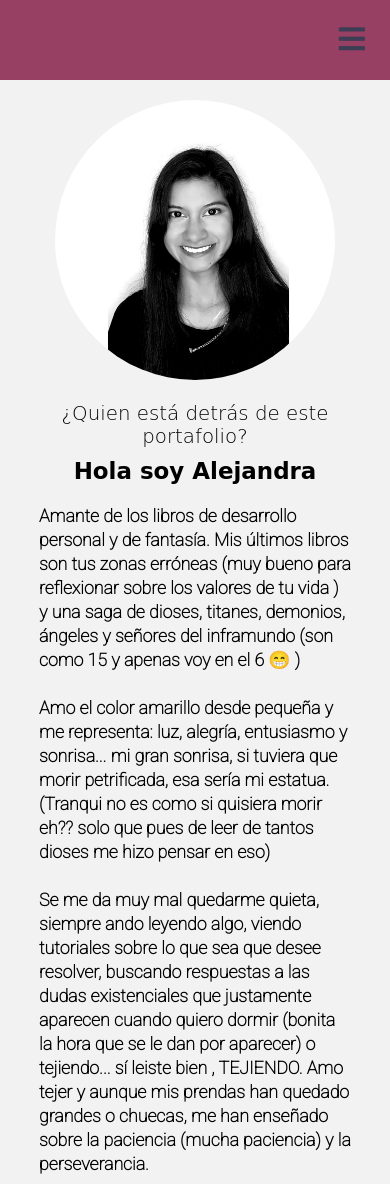
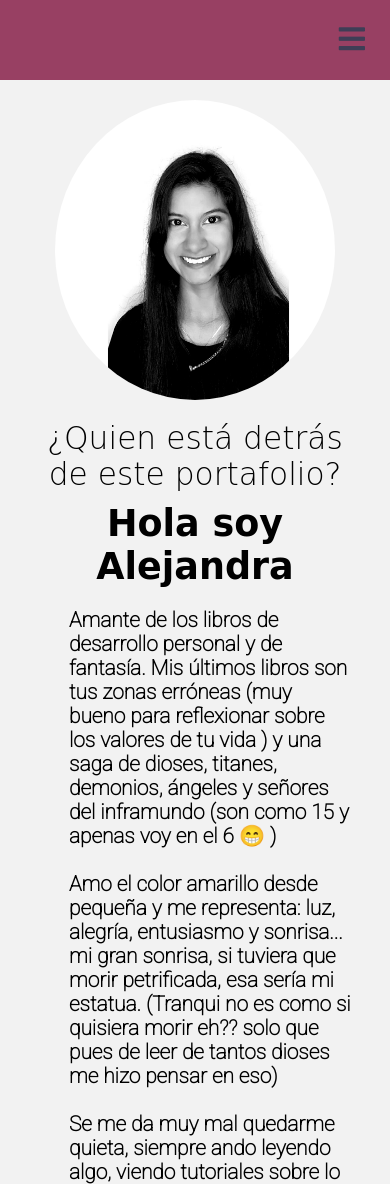
Before and after one commit to malemartinez/portafolio-base, a plain HTML site: page Sobremi.html in a window 390 px wide. Shown: the top 1184 px of the page. Drawn offline with Linux system fonts and the light colour scheme; a web font is replaced by a local one.

Commit message:
correccion de seccion sobre mi, adicion de codigo css para el responsive

```diff
--- a/Sobremi.html
+++ b/Sobremi.html
@@ -40,17 +40,17 @@
             <section class="section-contacto">
                 <div class="section-flex-container">
 
-                    <figure>
-                        <img src="./imagenes/foto perfil2.png" alt="imagenPerfil" class="img-contact" alt="">
-                    </figure>
+                    <!-- <figure>
+                    </figure> -->
+                    <img src="./imagenes/foto perfil2.png" alt="imagenPerfil" class="img-contact" alt="">
                     <div class="contact-flex-container">
                         <h6 class="question-contact">¿Quien está detrás de este portafolio?</h6>
                         <h1 class="title-contact">Hola soy Alejandra</h1>
                         <p class="text-contact">Amante de los libros de desarrollo personal y de fantasía.
                             Mis últimos libros son tus zonas erróneas (muy bueno para reflexionar sobre los valores de tu vida ) y una saga de dioses, titanes,
                             demonios, ángeles y señores del inframundo (son como 15 y apenas voy en el 6 😁 ) <br><br>
-
-                            Amo el color amarillo desde pequeña y me representa: luz, alegría, entusiasmo y sonrisa... mi gran sonrisa, si tuviera que morir petrificada, esa sería mi estatua. (Tranqui no es como si quisiera morir eh?? solo que pues de leer de tantos dioses me hizo pensar en eso)<br><br>
+                        </p>
+                        <p class="text-contact">Amo el color amarillo desde pequeña y me representa: luz, alegría, entusiasmo y sonrisa... mi gran sonrisa, si tuviera que morir petrificada, esa sería mi estatua. (Tranqui no es como si quisiera morir eh?? solo que pues de leer de tantos dioses me hizo pensar en eso)<br><br>
                         </p>
                     </div>
                 </div>
--- a/css/mobileindex.css
+++ b/css/mobileindex.css
@@ -11,7 +11,7 @@ header .menu-tootgle{
     justify-content: flex-end;
     background-color: var(--primary-color);
     width: 100%;
-    height: 60px;
+    height: 80px;
 }
 .btn-menu-responsive{
    font-size: 30px;
@@ -106,5 +106,5 @@ main .main-section-contacto{
 }
 /* seccion de proyectos */
 main .section-proyectos{
-    padding: 100px 20px;
+    /* padding: 100px 20px; */
 }
--- a/css/sobreMi.css
+++ b/css/sobreMi.css
@@ -91,7 +91,9 @@ main .section-contacto{
 } */
 .img-contact{
     width: 300px;
+    height: 300px;
     border-radius: 50%;
+    margin-right: 50px;
 }
 
 .section-flex-container{
@@ -107,16 +109,16 @@ main .section-contacto{
     flex-grow: 1;
 }
 .question-contact{
-    font-size: 1.9rem;
+    font-size: 3rem;
     font-weight: 300;
     margin-bottom: 10px;
 }
 .title-contact{
-    font-size: 2.2rem;
+    font-size: 3.5rem;
     margin-bottom: 20px;
 }
 .text-contact{
-    font-size: 1.7rem;
+    font-size: 2rem;
     line-height: 24px;
     font-weight: bold;
 }
--- a/css/sobreMiTablet.css
+++ b/css/sobreMiTablet.css
@@ -2,6 +2,7 @@
     justify-content: space-evenly;
 }
 .img-contact{
+    margin-right: 0px;
     margin-bottom: 20px;
 }
 .section-flex-container figure{
@@ -10,3 +11,6 @@
 .question-contact, .title-contact {
     text-align: center;
 }
+.text-contact{
+    padding-left:30px ;
+}
```
Also changed, not shown: css/laptopindex.css (+7 -5 lines).
